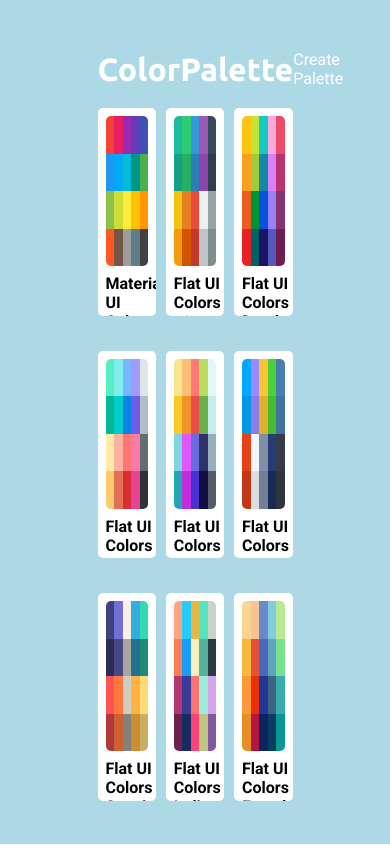
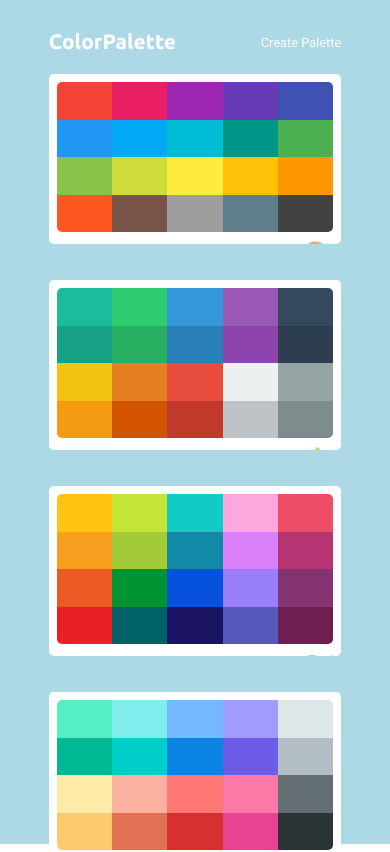
Before and after one commit to douglas06mp/react-ColorPalette, a React (Create React App) app: page / in a window 390 px wide. Shown: the top 852 px of the page. Built offline with nearby package versions, Linux system fonts and the light colour scheme.

Commit message:
add media query to PaletteList component

```diff
--- a/src/components/styles/PaletteListStyle.js
+++ b/src/components/styles/PaletteListStyle.js
@@ -1,3 +1,5 @@
+import breakpoints from '../../helpers/mediaQuery';
+
 export default {
   wrapper: {
     backgroundColor: 'lightblue',
@@ -8,11 +10,21 @@ export default {
   },
   container: {
     width: '50%',
-    marginTop: '50px',
+    marginTop: '30px',
     display: 'flex',
     flexDirection: 'column',
     alignItems: 'flex-start',
-    flexWrap: 'wrap'
+    flexWrap: 'wrap',
+
+    [breakpoints.down('xl')]: {
+      width: '70%'
+    },
+    [breakpoints.down('lg')]: {
+      width: '80%'
+    },
+    [breakpoints.down('xs')]: {
+      width: '75%'
+    }
   },
   nav: {
     width: '100%',
@@ -24,16 +36,34 @@ export default {
 
     '& h1': {
       fontFamily: 'Ubuntu',
-      fontSize: '2rem'
+      fontSize: '2rem',
+      [breakpoints.down('lg')]: {
+        fontSize: '1.8rem'
+      },
+      [breakpoints.down('sm')]: {
+        fontSize: '1.3rem'
+      }
     },
     '& a': {
-      color: '#fff'
+      color: '#fff',
+      [breakpoints.down('md')]: {
+        fontSize: '.8rem'
+      }
     }
   },
   palettesContainer: {
     width: '100%',
     display: 'grid',
     gridTemplateColumns: 'repeat(3, 30%)',
-    gridGap: '5%'
+    gridGap: '2.8rem',
+
+    [breakpoints.down('md')]: {
+      gridTemplateColumns: 'repeat(2, 45%)',
+      gridGap: '3.5rem'
+    },
+    [breakpoints.down('xs')]: {
+      gridTemplateColumns: 'repeat(1, 100%)',
+      gridGap: '2%'
+    }
   }
 };
--- a/src/helpers/mediaQuery.js
+++ b/src/helpers/mediaQuery.js
@@ -5,7 +5,8 @@ export default {
       xs: '576px',
       sm: '768px',
       md: '992px',
-      lg: '1200px'
+      lg: '1200px',
+      xl: '1500px'
     };
     return `@media (max-width: ${breakpoints[breakpoint]})`;
   }
```
